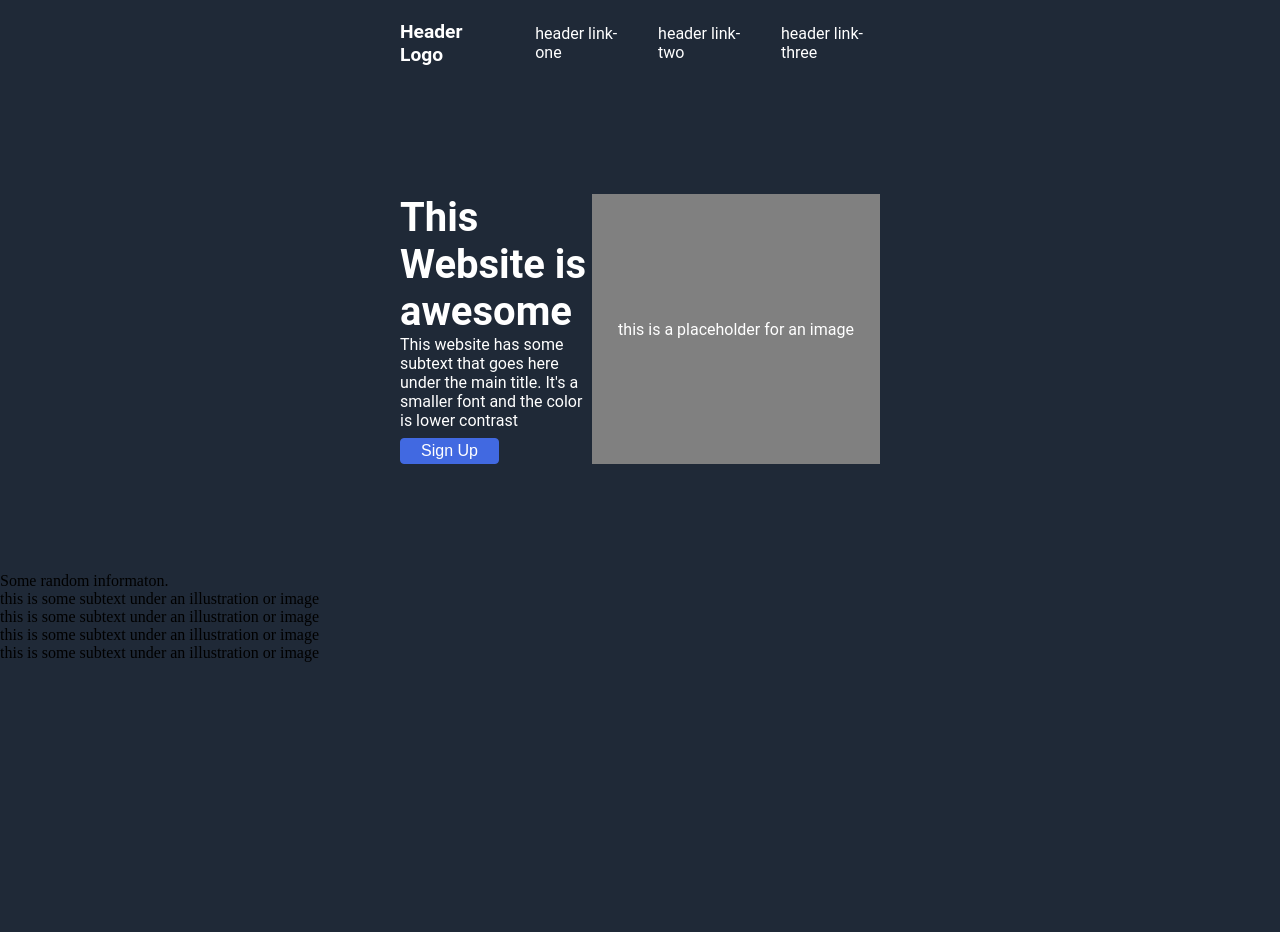
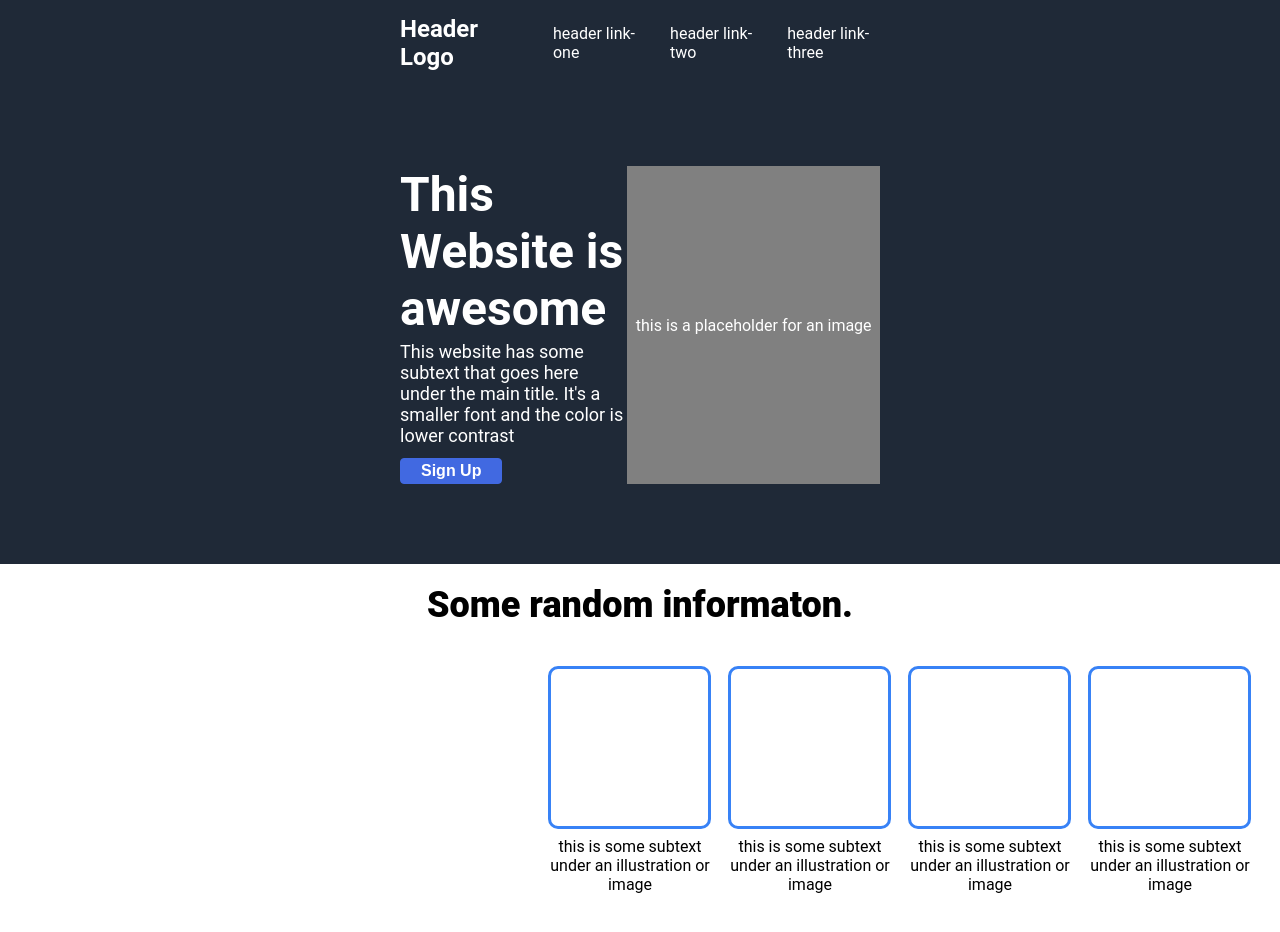
Before and after one commit to kyungwan2023F/odin-landing-page, a plain HTML site: page index.html in a window 1280 px wide. Before the commit the page ends 800 px from the top, so only its background shows below. Drawn offline with Linux system fonts and the light colour scheme.

Commit message:
completed the 3rd section of the website css

```diff
--- a/style.css
+++ b/style.css
@@ -15,7 +15,7 @@ body {
   }
 
   .logo {
-    font-size: larger;
+    font-size: 24px;
     font-weight: bold;
   }
 
@@ -33,23 +33,28 @@ body {
 
   .hero {
     color: white;
-    margin: 100px 0px;
-    padding: 8px 400px;
+    margin-top: 80px;
+    margin-bottom: 80px;
+    padding: 0px 400px;
     font-family: 'Roboto', sans-serif;
     display: flex;
     justify-content: space-between;
   }
 
   .header-text {
-    font-size: 40px;
+    font-size: 48px;
     font-weight: bold;
   }
 
   .text-button {
     display: flex;
     flex-direction: column;
-    justify-content: space-between;
-    width: 400px;
+    gap: 4px;
+    width: 450px;
+  }
+
+  .text-button .text {
+    font-size: 18px;
   }
 
   button.sign-up {
@@ -59,15 +64,64 @@ body {
     margin-top: 8px;
     padding: 3px 20px;
     border-radius: 4px;
-    font-weight: 400;
+    font-weight: bold;
     font-size: 16px;
   }
 
   .placeholder {
     background-color: grey;
-    width: 600px;
+    width: 500px;
     height: auto; /* Set height to auto to adjust dynamically */
     display: flex;
     justify-content: center;
     align-items: center;
   }
+
+  .information {
+    padding-top: 20px;
+    padding-left: 400px;
+    padding-right: 400px;
+    padding-bottom: 80px;
+    background-color: white;
+    color: black;
+    font-family: 'Roboto', sans-serif;
+    display: flex;
+    flex-direction: column;
+    gap: 32px;
+  }
+
+  .header2 {
+    background-color: white;
+    color: black;
+    font-size: 36px;
+    font-weight: 900;
+    margin: auto;
+  }
+
+  .big-container {
+    margin: 0px 140px;
+    display: flex;
+    justify-content: space-between;
+  }
+
+  .card {
+    border: 3px solid #3882f6;
+    border-radius: 10px;
+    padding: 16px;
+    margin: 8px;
+    width: 125px;
+    height: 125px;
+  }
+
+  .texts {
+    display: flex;
+    flex-direction: column;
+    align-items: center;
+    margin-top: 16px; /* Add margin-top to create space between the box and the texts */
+  }
+
+  .container .text {
+    width: 180px;
+    text-align: center;
+    margin-top: 0px;
+  }
```
